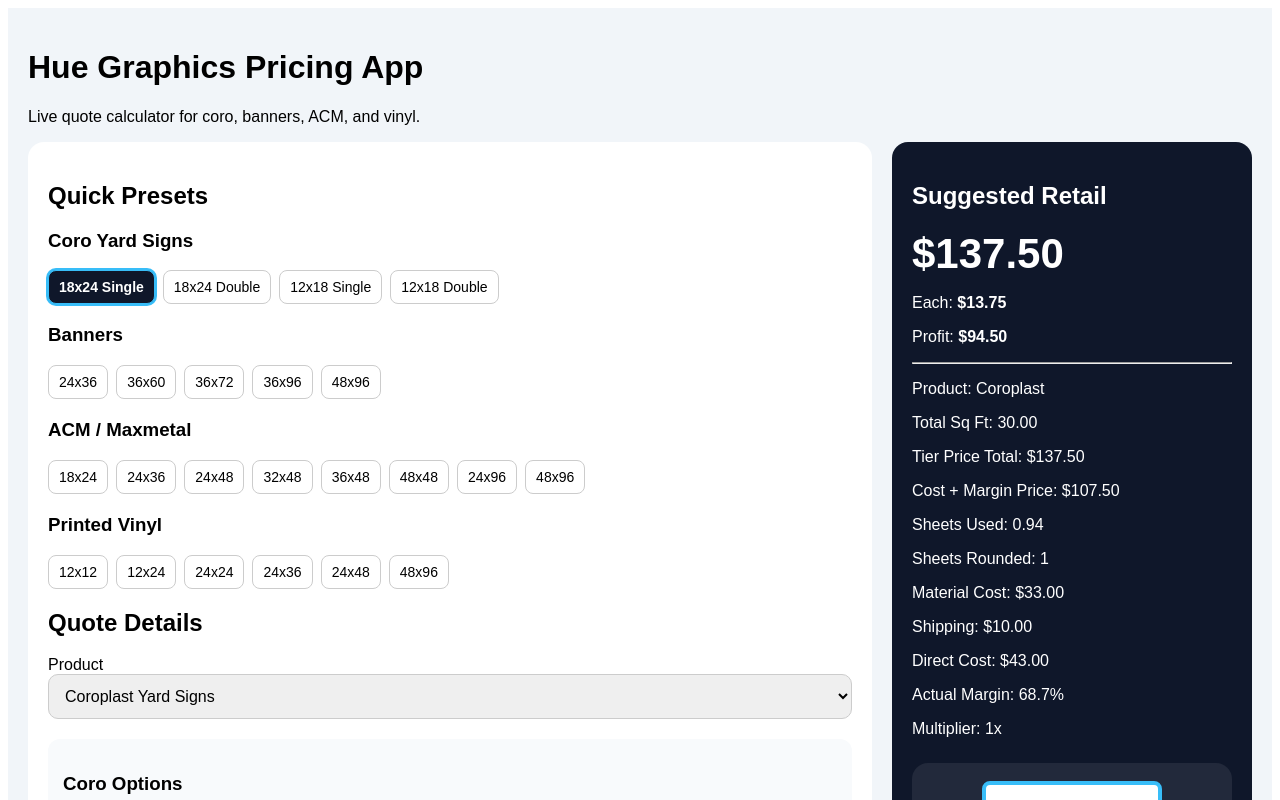
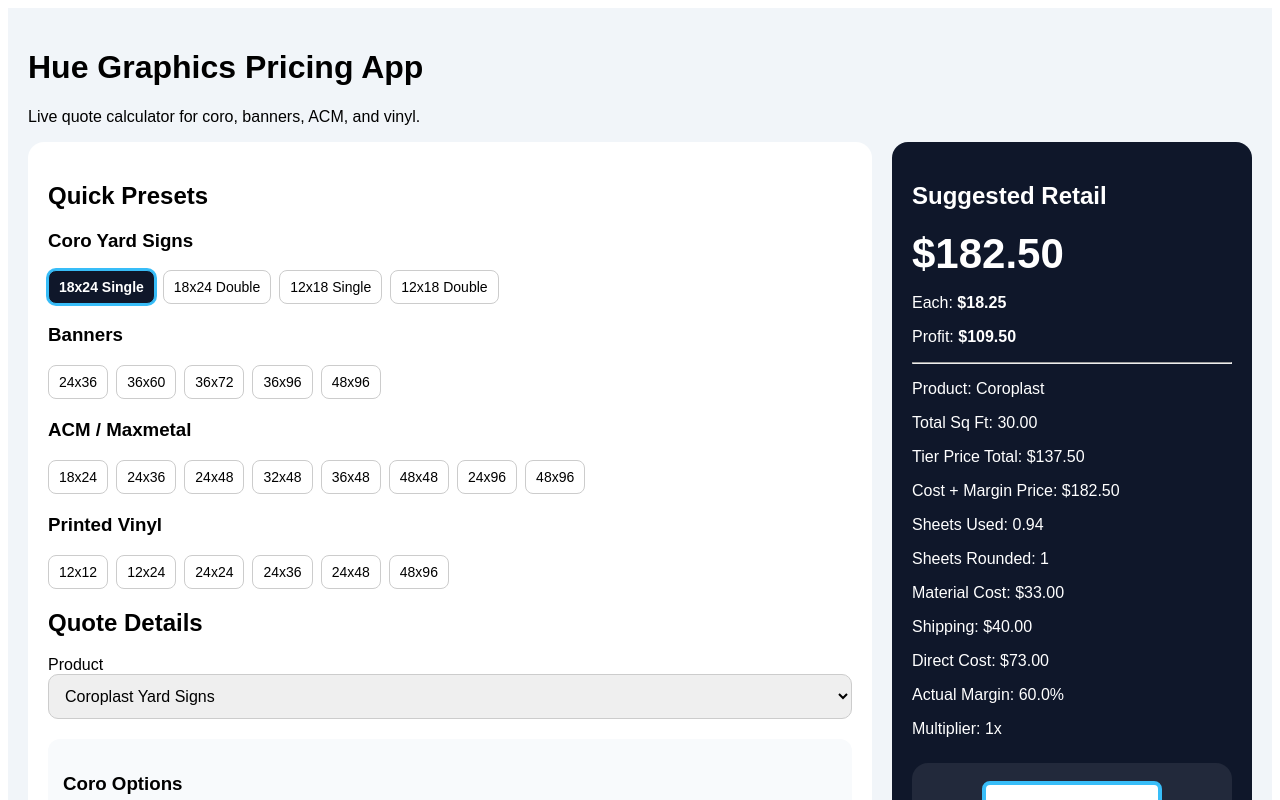
Before and after one commit to huegpx2008/hue-sign-pricing-app, a Next.js app: page / in a window 1280 px wide. Shown: the top 800 px of the page. Built offline with nearby package versions, Linux system fonts and the light colour scheme.

Commit message:
updated 950

```diff
--- a/app/page.js
+++ b/app/page.js
@@ -396,7 +396,7 @@ export default function Page() {
     const sheetsUsed = (sqInEach * q) / 4608;
     const sheetsRounded = Math.ceil(sheetsUsed);
     const materialCost = getCoroSheetCost(q, type) * sheetsRounded;
-    const shipping = shippingBySize(w, h, sheetsRounded);
+    const shipping = shippingBySize(w, h, Math.max(sheetsRounded, q));
     const cost = materialCost + shipping;
 
     const costMarginPrice = cost / (1 - m);
```
